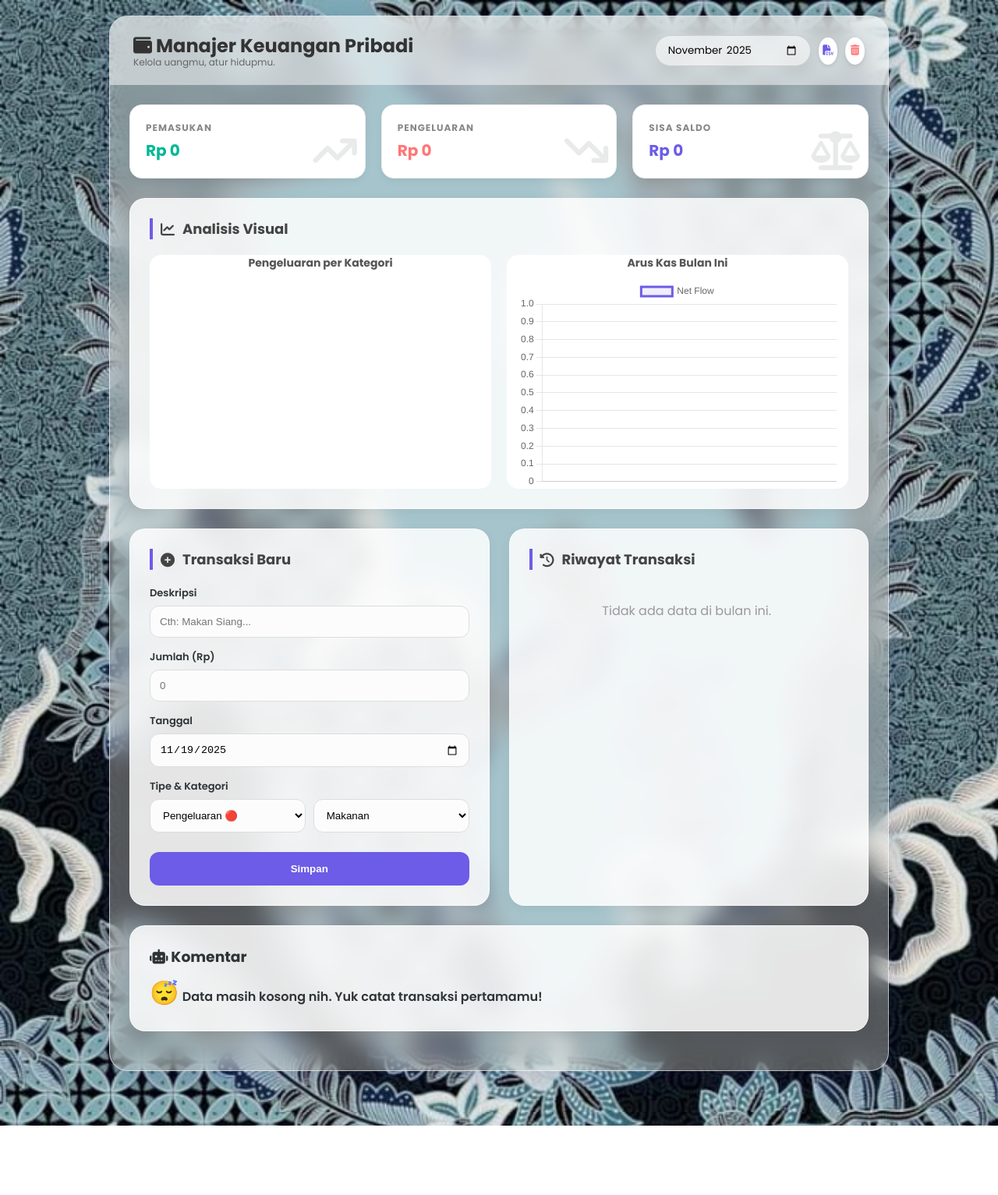
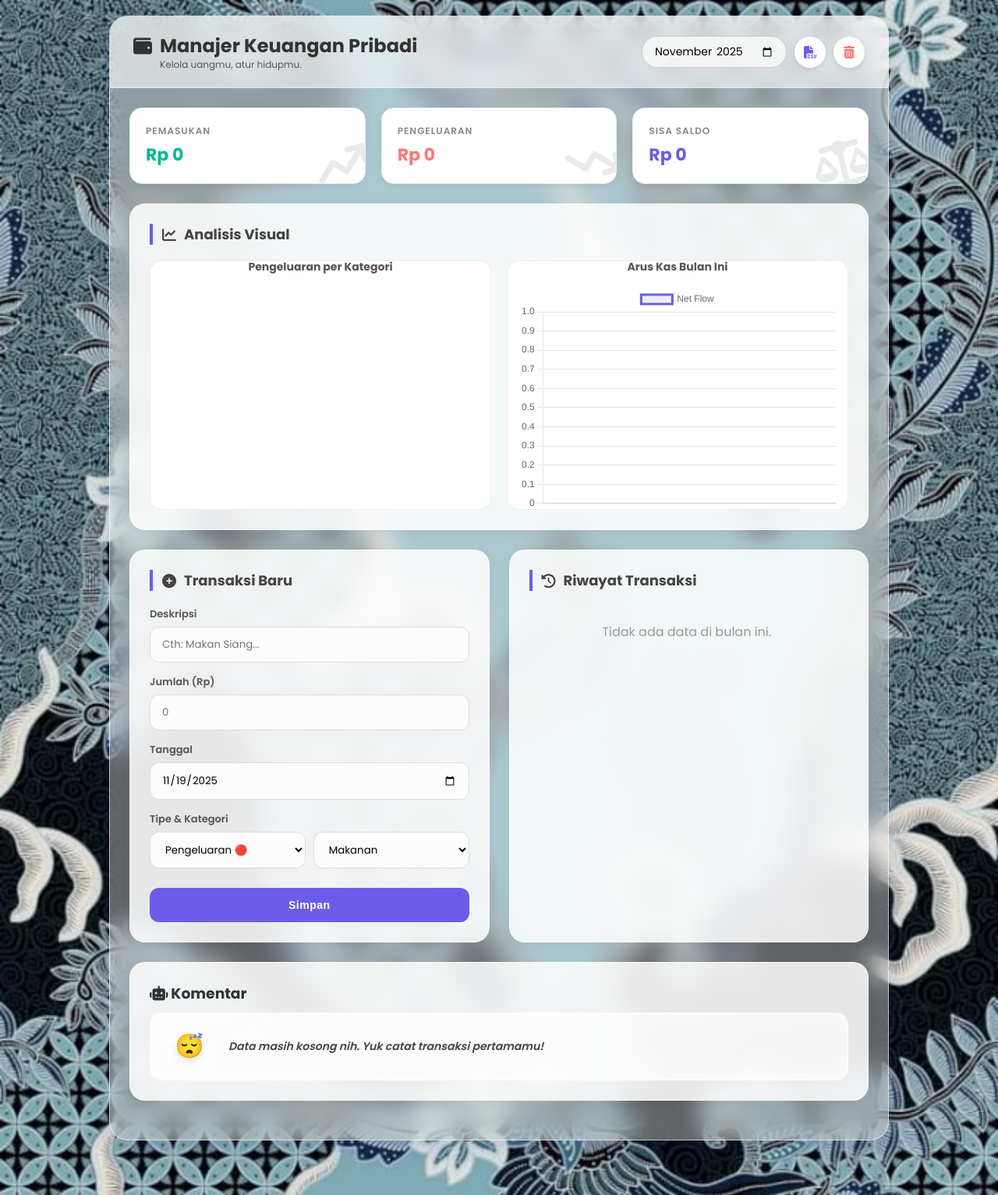
Before and after one commit to alfianwidyatama6-debug/proyek-manajer-keuangan, a plain HTML site: page index.html in a window 1280 px wide. Shown: the whole page at 78% size. Before the commit the page ends 1444 px from the top, so only its background shows below. Drawn offline with nearby package versions, Linux system fonts and the light colour scheme.

Commit message:
Update style.css

```diff
--- a/style.css
+++ b/style.css
@@ -1,19 +1,33 @@
+/* =========================================
+   1. VARIABEL & RESET
+   ========================================= */
 :root {
+    /* Palet Warna Modern (Tema Ungu/Indigo) */
     --primary-color: #6c5ce7;
     --secondary-color: #a29bfe;
     --income-color: #00b894;
     --expense-color: #ff7675;
     --text-color: #2d3436;
-    --glass-bg: rgba(255, 255, 255, 0.85); /* Lebih solid agar grafik terbaca */
+
+    /* Efek Kaca (Glassmorphism) */
+    --glass-bg: rgba(255, 255, 255, 0.85); /* Transparan tapi cukup solid agar tulisan terbaca */
     --glass-border: 1px solid rgba(255, 255, 255, 0.6);
+    --shadow-soft: 0 8px 32px 0 rgba(31, 38, 135, 0.15);
 }
 
-* { box-sizing: border-box; margin: 0; padding: 0; }
+* {
+    box-sizing: border-box;
+    margin: 0;
+    padding: 0;
+}
 
 body {
     font-family: 'Poppins', sans-serif;
+
+    /* BACKGROUND UTAMA */
     background: url('WhatsApp Image 2025-11-16 at 19.01.09.jpeg') no-repeat center center fixed;
-    background-size: cover;
+    background-size: cover; /* Memastikan gambar memenuhi layar */
+
     color: var(--text-color);
     display: flex;
     justify-content: center;
@@ -21,48 +35,101 @@ body {
     padding: 20px;
 }
 
+/* =========================================
+   2. KONTAINER UTAMA APLIKASI
+   ========================================= */
 .app-container {
     width: 100%;
-    max-width: 1000px; /* Diperlebar untuk grafik */
-    background: rgba(255, 255, 255, 0.3);
-    backdrop-filter: blur(15px);
+    max-width: 1000px; /* Lebar cukup untuk grafik berdampingan */
+
+    /* Efek Kaca pada Kontainer Utama */
+    background: rgba(255, 255, 255, 0.35);
+    backdrop-filter: blur(15px); /* Efek blur di belakang */
     -webkit-backdrop-filter: blur(15px);
     border: var(--glass-border);
     border-radius: 24px;
-    box-shadow: 0 8px 32px 0 rgba(31, 38, 135, 0.2);
+    box-shadow: var(--shadow-soft);
+
     margin-bottom: 50px;
     overflow: hidden;
 }
 
-/* HEADER YANG LEBIH KOMPLEKS */
+/* =========================================
+   3. HEADER & KONTROL
+   ========================================= */
 header {
-    background: rgba(255, 255, 255, 0.5);
+    background: rgba(255, 255, 255, 0.6);
     padding: 20px 30px;
     display: flex;
     justify-content: space-between;
     align-items: center;
     flex-wrap: wrap;
     gap: 15px;
+    border-bottom: 1px solid rgba(255,255,255,0.5);
 }
-header h1 { font-size: 24px; color: #333; font-weight: 800; }
-header small { display: block; font-size: 12px; color: #666; margin-top: -5px; }
 
-.header-controls { display: flex; gap: 10px; align-items: center; }
+.header-left h1 {
+    font-size: 24px;
+    color: #333;
+    font-weight: 800;
+    display: flex;
+    align-items: center;
+    gap: 10px;
+}
+
+.header-left small {
+    display: block;
+    font-size: 12px;
+    color: #555;
+    margin-left: 34px; /* Sejajar dengan teks setelah ikon */
+    margin-top: -2px;
+}
+
+.header-controls {
+    display: flex;
+    gap: 10px;
+    align-items: center;
+}
+
+/* Input Bulan (Glass Style) */
 .glass-input {
-    padding: 8px 15px; border-radius: 20px; border: 1px solid #ccc;
-    background: rgba(255,255,255,0.6); font-family: inherit; cursor: pointer;
+    padding: 8px 15px;
+    border-radius: 20px;
+    border: 1px solid #ccc;
+    background: rgba(255,255,255,0.7);
+    font-family: inherit;
+    cursor: pointer;
+    font-size: 14px;
+    outline: none;
 }
+
+/* Tombol Ikon Bulat (Export & Reset) */
 .btn-icon {
-    background: white; border: none; width: 35px; height: 35px; border-radius: 50%;
-    color: var(--primary-color); cursor: pointer; transition: 0.3s; display: flex; align-items: center; justify-content: center;
+    background: white;
+    border: none;
+    width: 40px;
+    height: 40px;
+    border-radius: 50%;
+    color: var(--primary-color);
+    cursor: pointer;
+    transition: 0.3s;
+    display: flex;
+    align-items: center;
+    justify-content: center;
+    font-size: 16px;
     box-shadow: 0 2px 5px rgba(0,0,0,0.1);
 }
+
 .btn-icon.danger { color: var(--expense-color); }
-.btn-icon:hover { transform: scale(1.1); }
+.btn-icon:hover { transform: scale(1.1); box-shadow: 0 5px 10px rgba(0,0,0,0.15); }
 
 main { padding: 25px; }
 
-/* PANEL KACA */
+/* =========================================
+   4. PANEL & KARTU
+   ========================================= */
+
+/* Kelas Umum untuk Panel Kaca */
 .glass-panel {
     background: var(--glass-bg);
     border-radius: 20px;
@@ -72,80 +139,318 @@ main { padding: 25px; }
     margin-bottom: 25px;
 }
 
-/* CARDS */
-.summary-container { display: grid; grid-template-columns: repeat(3, 1fr); gap: 20px; margin-bottom: 25px; }
+/* Judul Seksi */
+h2 {
+    font-size: 18px;
+    margin-bottom: 20px;
+    color: #444;
+    display: flex;
+    align-items: center;
+    gap: 10px;
+    border-left: 4px solid var(--primary-color);
+    padding-left: 12px;
+}
+
+/* Grid Ringkasan Saldo */
+.summary-container {
+    display: grid;
+    grid-template-columns: repeat(3, 1fr);
+    gap: 20px;
+    margin-bottom: 25px;
+}
+
 .summary-card {
-    background: white; padding: 20px; border-radius: 16px;
-    position: relative; overflow: hidden; border: 1px solid #eee;
+    background: white;
+    padding: 20px;
+    border-radius: 16px;
+    position: relative;
+    overflow: hidden;
+    border: 1px solid #eee;
     box-shadow: 0 4px 10px rgba(0,0,0,0.05);
+    transition: transform 0.3s;
 }
-.summary-card h3 { font-size: 12px; text-transform: uppercase; letter-spacing: 1px; color: #888; }
-.summary-card .amount { font-size: 20px; font-weight: 800; margin-top: 5px; position: relative; z-index: 2; }
-.icon-bg { position: absolute; right: 10px; bottom: 10px; font-size: 50px; opacity: 0.1; }
+
+.summary-card:hover { transform: translateY(-3px); }
+
+.summary-card h3 {
+    font-size: 12px;
+    text-transform: uppercase;
+    letter-spacing: 1px;
+    color: #888;
+    font-weight: 600;
+}
+
+.summary-card .amount {
+    font-size: 22px;
+    font-weight: 800;
+    margin-top: 5px;
+    position: relative;
+    z-index: 2;
+}
+
+/* Ikon Background Pudar di Kartu */
+.icon-bg {
+    position: absolute;
+    right: -5px;
+    bottom: -5px;
+    font-size: 60px;
+    opacity: 0.1;
+    transform: rotate(-15deg);
+}
+
+/* Warna Spesifik Kartu */
 .income .amount { color: var(--income-color); }
 .expense .amount { color: var(--expense-color); }
 .balance .amount { color: var(--primary-color); }
 
-/* GRAFIK SECTION */
+/* =========================================
+   5. BAGIAN GRAFIK (CHARTS)
+   ========================================= */
 .charts-grid {
     display: grid;
-    grid-template-columns: 1fr 1fr; /* Dua kolom grafik */
+    grid-template-columns: 1fr 1fr; /* Kiri Kanan */
     gap: 20px;
 }
+
 .chart-box {
     background: white;
     padding: 15px;
     border-radius: 15px;
-    height: 300px; /* Tinggi tetap agar rapi */
+    height: 320px; /* Tinggi tetap agar grafik tidak lonjong */
     display: flex;
     flex-direction: column;
     align-items: center;
     justify-content: center;
+    border: 1px solid #eee;
 }
-.chart-box h4 { font-size: 14px; margin-bottom: 10px; color: #555; }
-canvas { width: 100% !important; height: 100% !important; }
 
-/* FORM & LIST */
-.content-layout { display: flex; gap: 25px; }
-.form-section, .history-section { flex: 1; }
-h2 { font-size: 18px; margin-bottom: 20px; color: #444; display: flex; align-items: center; gap: 10px; border-left: 4px solid var(--primary-color); padding-left: 10px;}
+.chart-box h4 {
+    font-size: 14px;
+    margin-bottom: 15px;
+    color: #555;
+    text-align: center;
+}
 
+canvas {
+    width: 100% !important;
+    height: 100% !important;
+}
+
+/* =========================================
+   6. FORM INPUT & DAFTAR RIWAYAT
+   ========================================= */
+.content-layout {
+    display: flex;
+    gap: 25px;
+}
+
+.form-section, .history-section {
+    flex: 1;
+}
+
+/* Styling Input */
 .form-control { margin-bottom: 15px; }
-.form-control label { display: block; margin-bottom: 6px; font-size: 13px; font-weight: 600; }
-input, select {
-    width: 100%; padding: 12px; border: 1px solid #ddd; border-radius: 12px;
-    outline: none; transition: 0.3s; background: #fcfcfc;
+.form-control label {
+    display: block;
+    margin-bottom: 6px;
+    font-size: 13px;
+    font-weight: 600;
+    color: #555;
 }
-input:focus, select:focus { border-color: var(--primary-color); box-shadow: 0 0 0 3px rgba(108, 92, 231, 0.1); }
 
+input[type="text"],
+input[type="date"],
+select {
+    width: 100%;
+    padding: 12px 15px;
+    border: 1px solid #ddd;
+    border-radius: 12px;
+    outline: none;
+    transition: 0.3s;
+    background: #fcfcfc;
+    font-family: inherit;
+}
+
+input:focus, select:focus {
+    border-color: var(--primary-color);
+    box-shadow: 0 0 0 3px rgba(108, 92, 231, 0.1);
+    background: white;
+}
+
+.row-group {
+    display: flex;
+    gap: 10px;
+}
+
+/* Tombol Utama */
 .btn {
-    background: var(--primary-color); color: white; padding: 14px; width: 100%;
-    border: none; border-radius: 12px; font-weight: 600; cursor: pointer; transition: 0.3s; margin-top: 10px;
+    background: var(--primary-color);
+    color: white;
+    padding: 14px;
+    width: 100%;
+    border: none;
+    border-radius: 12px;
+    font-weight: 600;
+    cursor: pointer;
+    transition: 0.3s;
+    margin-top: 10px;
+    font-size: 14px;
+    letter-spacing: 0.5px;
 }
-.btn:hover { background: #5649c0; }
-.btn-cancel { background: #dfe6e9; color: #333; }
+
+.btn:hover {
+    background: #5649c0;
+    transform: translateY(-2px);
+    box-shadow: 0 5px 15px rgba(108, 92, 231, 0.3);
+}
+
+/* Tombol Batal Edit */
+.btn-cancel {
+    background: #dfe6e9;
+    color: #333;
+}
 .btn-cancel:hover { background: #b2bec3; }
-.row-group { display: flex; gap: 10px; }
 
-/* HISTORY LIST */
-.history-list-container { max-height: 450px; overflow-y: auto; padding-right: 5px; }
+/* List Riwayat */
+.history-list-container {
+    max-height: 480px;
+    overflow-y: auto;
+    padding-right: 5px;
+}
+
+/* Scrollbar Kustom */
+.history-list-container::-webkit-scrollbar { width: 6px; }
+.history-list-container::-webkit-scrollbar-track { background: transparent; }
+.history-list-container::-webkit-scrollbar-thumb { background: #ccc; border-radius: 10px; }
+
 #transaction-list { list-style: none; }
+
 #transaction-list li {
-    background: white; border-bottom: 1px solid #eee;
-    padding: 15px; border-radius: 12px; margin-bottom: 10px;
-    display: flex; justify-content: space-between; align-items: center;
+    background: white;
+    border-bottom: 1px solid #eee;
+    padding: 15px;
+    border-radius: 12px;
+    margin-bottom: 10px;
+    display: flex;
+    justify-content: space-between;
+    align-items: center;
     transition: 0.2s;
+    position: relative;
 }
-#transaction-list li:hover { transform: translateY(-2px); box-shadow: 0 5px 15px rgba(0,0,0,0.05); }
+
+#transaction-list li:hover {
+    transform: translateX(5px);
+    box-shadow: 0 5px 15px rgba(0,0,0,0.05);
+}
+
 #transaction-list li.income { border-left: 5px solid var(--income-color); }
 #transaction-list li.expense { border-left: 5px solid var(--expense-color); }
 
-.history-date { font-size: 10px; background: #eee; padding: 2px 6px; border-radius: 4px; color: #666; }
+.history-date {
+    font-size: 11px;
+    background: #f0f0f0;
+    padding: 2px 8px;
+    border-radius: 10px;
+    color: #666;
+    margin-left: 8px;
+}
 
-/* MOBILE RESPONSIVE */
+.action-btn {
+    background: none;
+    border: none;
+    cursor: pointer;
+    font-size: 14px;
+    padding: 5px;
+    border-radius: 4px;
+    transition: 0.2s;
+}
+
+.edit-btn { color: var(--primary-color); }
+.edit-btn:hover { background: #eee; }
+.delete-btn { color: var(--expense-color); }
+.delete-btn:hover { background: #ffeaea; }
+
+/* =========================================
+   7. AI PERSONA (REVISI BARU)
+   ========================================= */
+/* Container Khusus AI */
+#persona-content {
+    display: flex;
+    align-items: center;
+    gap: 20px;
+    background: linear-gradient(135deg, rgba(255,255,255,0.9), rgba(255,255,255,0.6));
+    padding: 20px;
+    border-radius: 16px;
+    margin-top: 15px;
+    border: 1px solid rgba(255,255,255,0.8);
+    box-shadow: inset 0 0 20px rgba(255,255,255,0.5);
+}
+
+/* Animasi Ikon AI */
+#persona-icon {
+    font-size: 45px;
+    min-width: 60px;
+    text-align: center;
+    /* Animasi Memantul */
+    animation: bounce 2s infinite ease-in-out;
+    filter: drop-shadow(0 5px 5px rgba(0,0,0,0.1));
+}
+
+#persona-desc {
+    font-size: 14px;
+    font-weight: 500;
+    line-height: 1.5;
+    color: #444;
+    font-style: italic;
+}
+
+/* Definisi Keyframes Animasi */
+@keyframes bounce {
+    0%, 20%, 50%, 80%, 100% {transform: translateY(0);}
+    40% {transform: translateY(-8px);}
+    60% {transform: translateY(-4px);}
+}
+
+/* =========================================
+   8. RESPONSIF (HP)
+   ========================================= */
 @media (max-width: 768px) {
-    .content-layout, .summary-container, .charts-grid { grid-template-columns: 1fr; flex-direction: column; }
-    header { justify-content: center; text-align: center; }
-    .chart-box { height: 250px; }
-    body { padding: 10px; }
+    body {
+        padding: 10px;
+        align-items: flex-start;
+    }
+
+    .app-container {
+        border-radius: 15px;
+        margin-bottom: 20px;
+    }
+
+    /* Header jadi vertikal */
+    header {
+        justify-content: center;
+        text-align: center;
+        flex-direction: column;
+        gap: 15px;
+    }
+
+    .header-left small { margin-left: 0; }
+
+    /* Grid jadi satu kolom semua */
+    .content-layout,
+    .summary-container,
+    .charts-grid {
+        grid-template-columns: 1fr;
+        flex-direction: column;
+    }
+
+    /* Penyesuaian tinggi grafik di HP */
+    .chart-box {
+        height: 280px;
+    }
+
+    /* Tombol aksi di list agar lebih mudah ditekan */
+    .action-btn {
+        padding: 8px;
+        font-size: 16px;
+    }
 }
```
